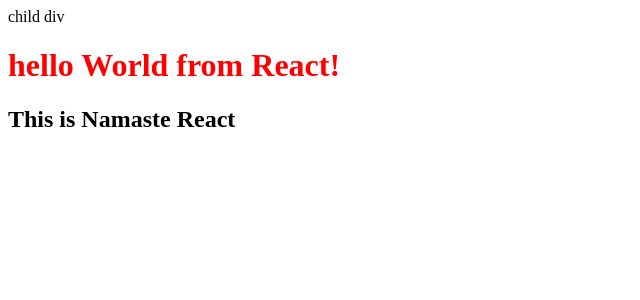
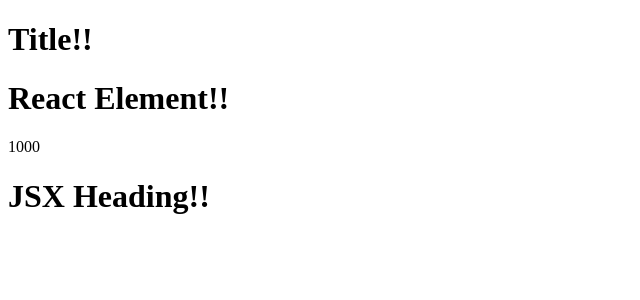
Before and after one commit to dipankarsahoo180/namaste-react, a React (Vite) app: page / in a window 1280 px wide. Shown: the top 300 px of the page, without its empty margins (0-640 px from the left). Built offline with nearby package versions, Linux system fonts and the light colour scheme.

Commit message:
Episode-03 -Laying-the-Foundation

```diff
--- a/App.js
+++ b/App.js
@@ -1,25 +1,31 @@
 import React from "react";
 import ReactDOM from "react-dom/client";
 
-//create an element-simillar to document.createElement
-/**
- * React.createElement(object) =>HTML (browser understands)
- * React.createElement creates and object
- * While it is rendering into DOM it converts the object into html
- * param 1 - type: element name
- * param 2 - props: attributes
- * param 3 - children inside props: text of the element
- */
-const h1 = React.createElement("h1",{xyz:'abc',id:'heading'},"hello World from React!");
-const h2 = React.createElement("h2",{xyz:'abc',id:'heading2'},"This is Namaste React ");
+const Elem = () =>(
+    <>
+        <h1>React Element!!</h1>
+    </>
+)
+const title =  (
+        <>
+            <h1 key='title' className="jsxClass">Title!!</h1>
+        </>
+        )
+const number = 1000;
+const Header = ()=> {
+    return (
+        <>
+            {title}
+            {<Elem/>}
+            {number}
+            {console.log('Dipankar')}
+            <h1 key='header' className="jsxClass">JSX Heading!!</h1>
+        </>
+        )
+};
 
-// Create nested Child using React.
-
-//add multiple child inside the element using array (siblings)
-const child = React.createElement('div',{id:'child'},['child div',h1,h2]);
-const parent = React.createElement('div',{id:'parent'},child);
 
 //ReactDOM is for dom interaction, Make #root as the root element of react
 const root = ReactDOM.createRoot(document.getElementById("root"));
 //render the element inside root
-root.render(parent);
+root.render(<Header/>);
--- a/index.html
+++ b/index.html
@@ -9,11 +9,9 @@
 <body>
     <div id="root">
         <!-- It will be loaded for a very small fraction of time and then react will replace this root with its own content -->
-        <h1>Dipankar</h1>
+        <h1>Not rendered</h1>
     </div>
-    <!-- CDN links for react. using this link will inject react and react dom library into the browser -->
-    <!-- <script crossorigin src="https://unpkg.com/react@18/umd/react.development.js"></script>
-    <script crossorigin src="https://unpkg.com/react-dom@18/umd/react-dom.development.js"></script> -->
+
     <!-- Include your react js lines inside a new js file -->
     <script type="module" src="./App.js"></script>
 </body>
--- a/package.json
+++ b/package.json
@@ -4,6 +4,8 @@
   "description": "This is the project done while learning namaste react course",
   "main": "App.js",
   "scripts": {
+    "start": "parcel index.html",
+    "build":"parcel build index.html",
     "test": "jest"
   },
   "repository": {
```
Also changed, not shown: 1 other file (tests, documents, lock files or other folders).
